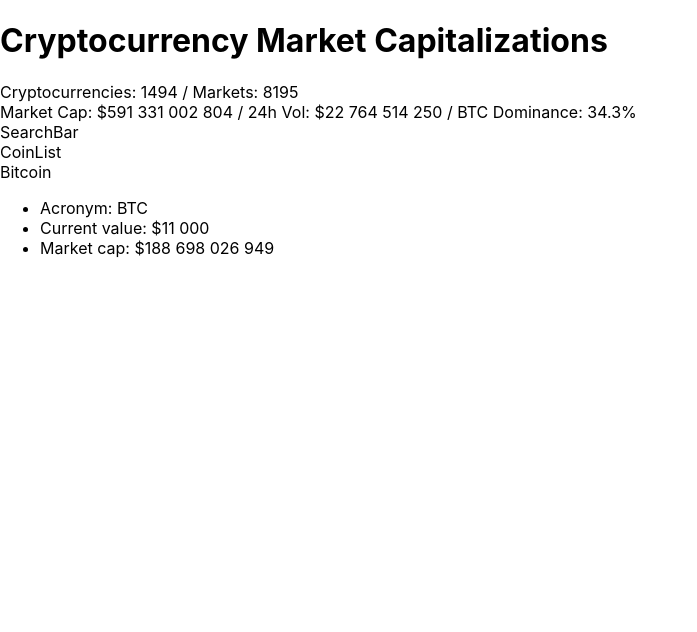
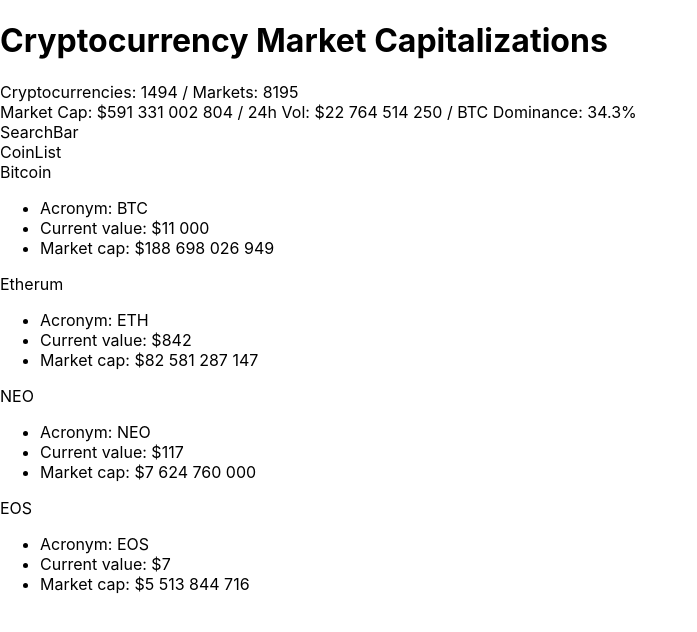
Before and after one commit to KrystianKaminski/crypto-tracker, a React (Create React App) app: page / in a window 1280 px wide. Shown: the top 632 px of the page, without its empty margins (0-697 px from the left). Built offline with nearby package versions, Linux system fonts and the light colour scheme.

Commit message:
Added more Coin components & installed proptypes lib

```diff
--- a/package.json
+++ b/package.json
@@ -3,6 +3,7 @@
   "version": "0.1.0",
   "private": true,
   "dependencies": {
+    "prop-types": "^15.7.2",
     "react": "^16.10.2",
     "react-dom": "^16.10.2",
     "react-scripts": "3.2.0"
--- a/src/components/CoinList/CoinList.js
+++ b/src/components/CoinList/CoinList.js
@@ -1,18 +1,16 @@
-import React from 'react'
-import Coin from './Coin/Coin'
+import React from "react";
+import Coin from "./Coin/Coin";
 
-const CoinList = (props) => {
-    return (
-        <div>
-            CoinList
-            <Coin
-                name="Bitcoin"
-                acronym="BTC"
-                value={11000}
-                cap={188698026949}
-            />
-        </div>
-    )
-}
+const CoinList = props => {
+  return (
+    <div>
+      CoinList
+      <Coin name="Bitcoin" acronym="BTC" value={11000} cap={188698026949} />
+      <Coin name="Etherum" acronym="ETH" value={842} cap={82581287147} />
+      <Coin name="NEO" acronym="NEO" value={117} cap={7624760000} />
+      <Coin name="EOS" acronym="EOS" value={7} cap={5513844716} />
+    </div>
+  );
+};
 
-export default CoinList
+export default CoinList;
```
